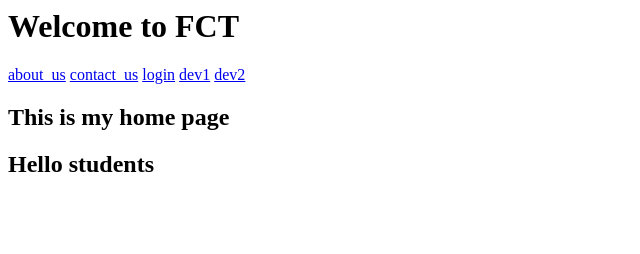
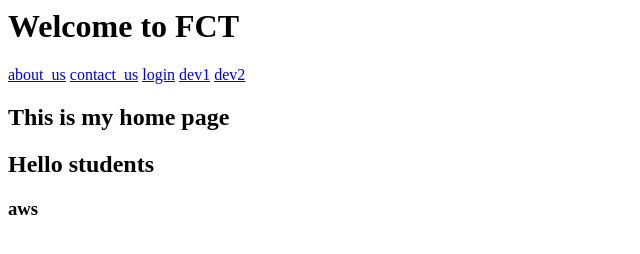
Before and after one commit to iamtruptimane/mca-14-july-git-branch, a plain HTML site: page index.html in a window 1280 px wide. Shown: the full height of the page, 0-640 px from the left. Drawn offline with Linux system fonts and the light colour scheme.

Commit message:
modified index.html

```diff
--- a/index.html
+++ b/index.html
@@ -6,3 +6,4 @@
 <a href="dev2.html">dev2</a>
 <h2>This is my home page</h2>
 <h2>Hello students</h2>
+<h3>aws</h3>
```
